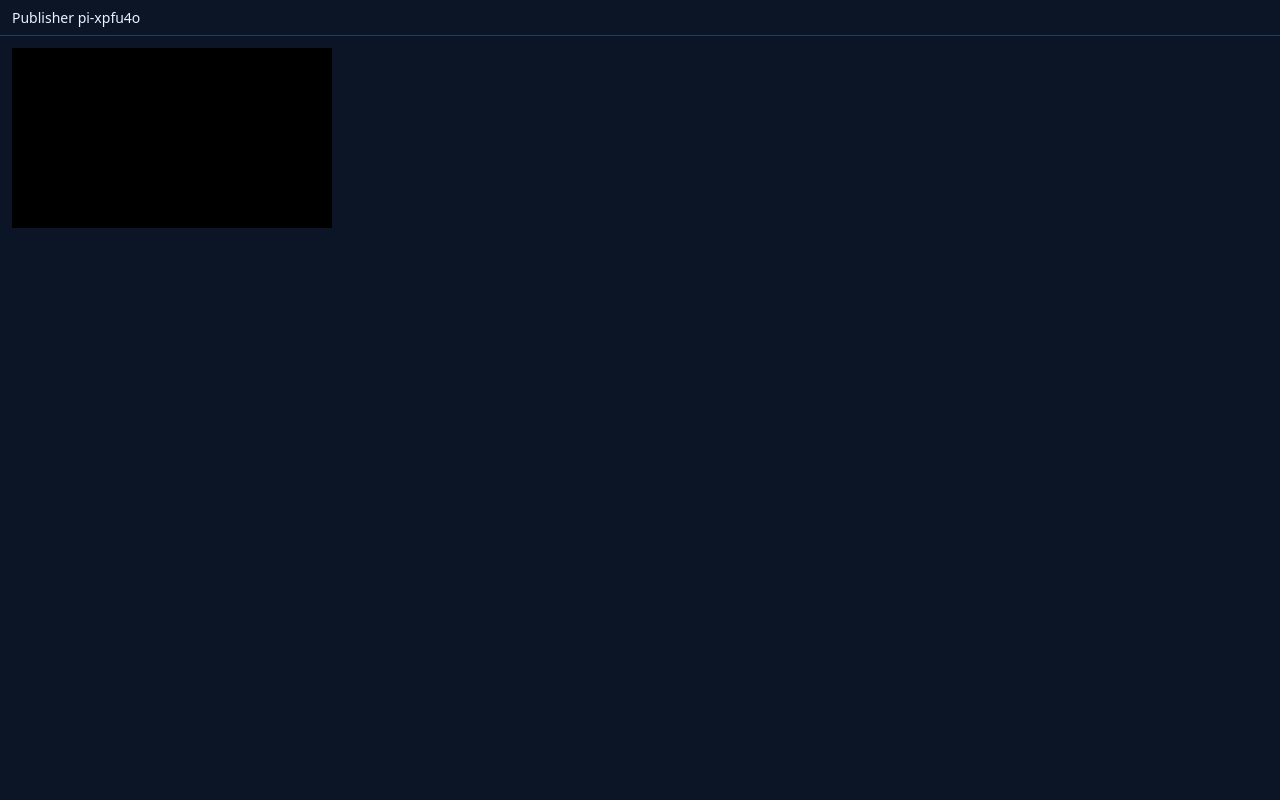
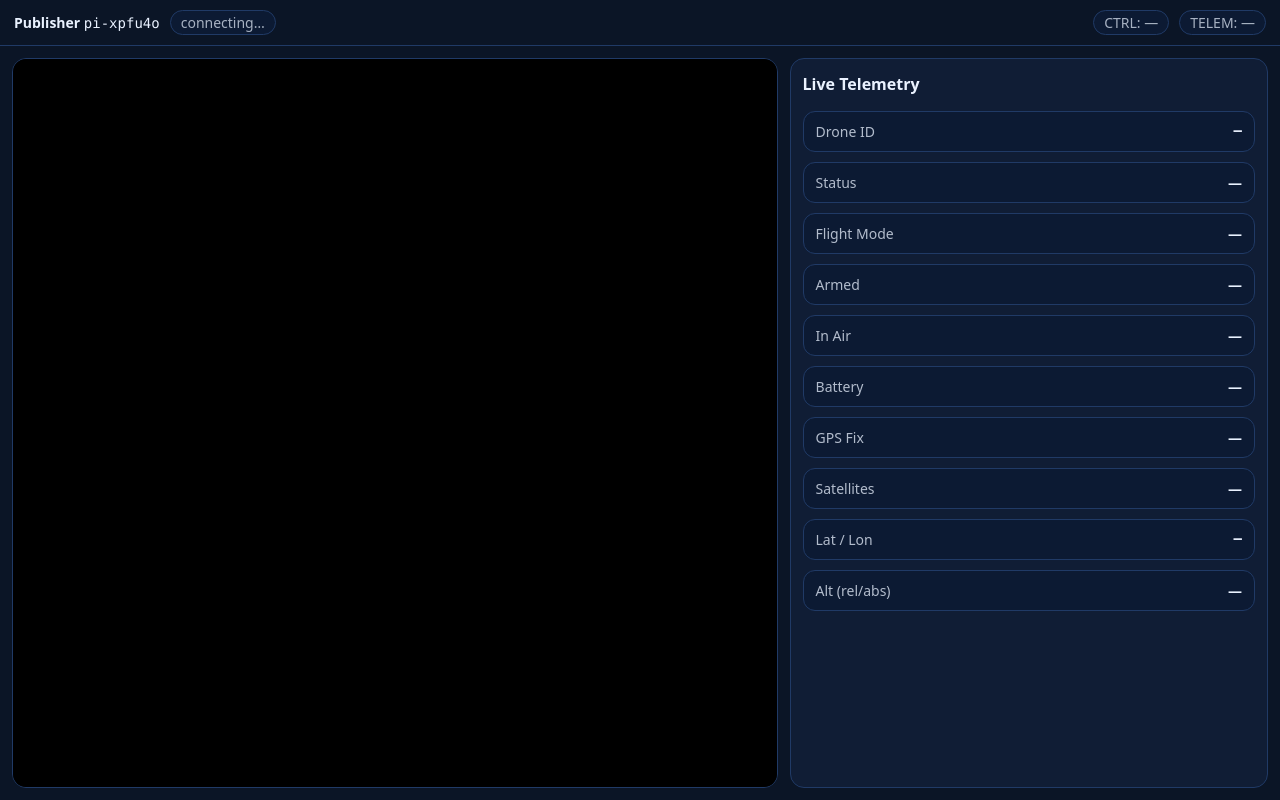
Before and after one commit to joppetk/oil_spill_detection, a plain HTML site: page oil_spill_detection/client/pi.html in a window 1280 px wide. Drawn offline with Linux system fonts and the light colour scheme.

Commit message:
Update pi.html

```diff
--- a/oil_spill_detection/client/pi.html
+++ b/oil_spill_detection/client/pi.html
@@ -1,10 +1,62 @@
 <!doctype html>
-<html><head><meta charset="utf-8"/><meta name="viewport" content="width=device-width, initial-scale=1"/>
-<title>Pi Publisher</title>
-<style>body{margin:0;background:#0b1526;color:#eaf2ff;font:14px system-ui} header{padding:8px 12px;border-bottom:1px solid #203a66}</style>
+<html>
+<head>
+  <meta charset="utf-8"/>
+  <meta name="viewport" content="width=device-width, initial-scale=1"/>
+  <title>Pi Publisher</title>
+  <style>
+    :root{
+      --bg:#0b1526; --card:#101d35; --border:#203a66; --text:#eaf2ff; --muted:rgba(234,242,255,.7);
+    }
+    html,body{height:100%}
+    body{margin:0;background:var(--bg);color:var(--text);font:14px system-ui}
+    header{padding:10px 14px;border-bottom:1px solid var(--border);display:flex;gap:10px;align-items:center}
+    header .right{margin-left:auto;display:flex;gap:10px;align-items:center}
+    .badge{padding:2px 10px;border:1px solid var(--border);border-radius:999px;background:#0c1a33;color:var(--muted)}
+    main{height:calc(100% - 46px);display:grid;grid-template-columns: 1.6fr 1fr;gap:12px;padding:12px;box-sizing:border-box}
+    .card{background:var(--card);border:1px solid var(--border);border-radius:14px;overflow:hidden}
+    .cam{position:relative}
+    video{width:100%;height:100%;object-fit:cover;background:#000}
+    .panel{padding:12px;display:grid;gap:10px;align-content:start}
+    .title{font-weight:800;font-size:16px;margin:2px 0 6px}
+    .row{display:flex;justify-content:space-between;gap:12px;padding:10px 12px;border-radius:12px;background:#0c1a33;border:1px solid var(--border)}
+    .k{opacity:.75}
+    .v{font-weight:700;text-align:right}
+    .mono{font-family: ui-monospace, SFMono-Regular, Menlo, Monaco, Consolas, "Liberation Mono", monospace}
+  </style>
 </head>
 <body>
-<header>Publisher <span id="id"></span> <span id="st" style="opacity:.7"></span></header>
-<main><video id="prev" autoplay playsinline muted style="width: 320px; height: 180px; background:#000; margin:12px"></video></main>
-<script src="pi.js"></script>
-</body></html>
+  <header>
+    <div><b>Publisher</b> <span id="id" class="mono"></span></div>
+    <span id="st" class="badge">connecting…</span>
+
+    <div class="right">
+      <span class="badge">CTRL: <span id="ctrlst">—</span></span>
+      <span class="badge">TELEM: <span id="telemst">—</span></span>
+    </div>
+  </header>
+
+  <main>
+    <section class="card cam">
+      <video id="prev" autoplay playsinline muted></video>
+    </section>
+
+    <aside class="card panel">
+      <div class="title">Live Telemetry</div>
+
+      <div class="row"><div class="k">Drone ID</div><div class="v mono" id="droneId">—</div></div>
+      <div class="row"><div class="k">Status</div><div class="v" id="status">—</div></div>
+      <div class="row"><div class="k">Flight Mode</div><div class="v" id="fm">—</div></div>
+      <div class="row"><div class="k">Armed</div><div class="v" id="armed">—</div></div>
+      <div class="row"><div class="k">In Air</div><div class="v" id="inair">—</div></div>
+      <div class="row"><div class="k">Battery</div><div class="v" id="batt">—</div></div>
+      <div class="row"><div class="k">GPS Fix</div><div class="v" id="gpsfix">—</div></div>
+      <div class="row"><div class="k">Satellites</div><div class="v" id="sats">—</div></div>
+      <div class="row"><div class="k">Lat / Lon</div><div class="v mono" id="pos">—</div></div>
+      <div class="row"><div class="k">Alt (rel/abs)</div><div class="v" id="alt">—</div></div>
+    </aside>
+  </main>
+
+  <script src="pi.js"></script>
+</body>
+</html>
```
